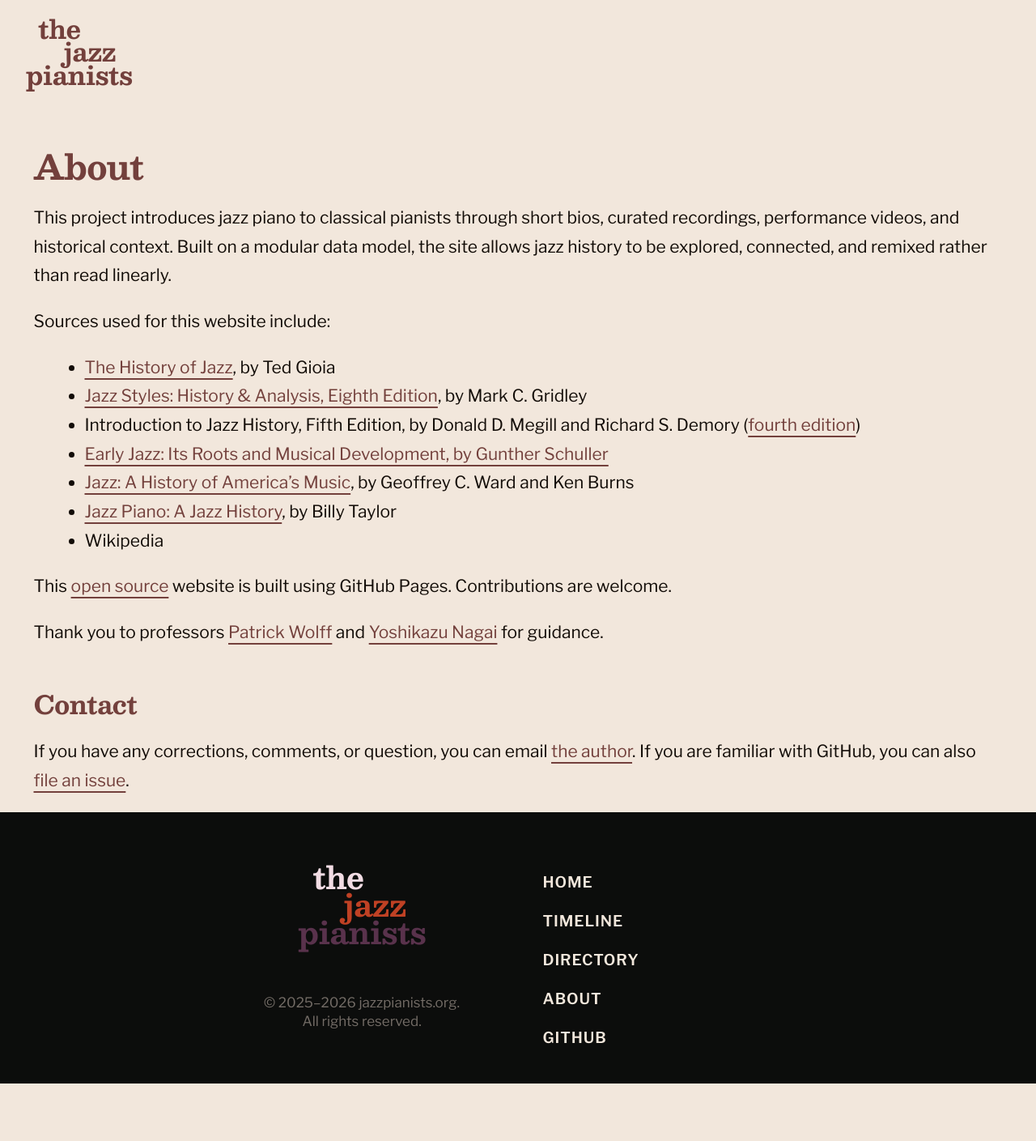
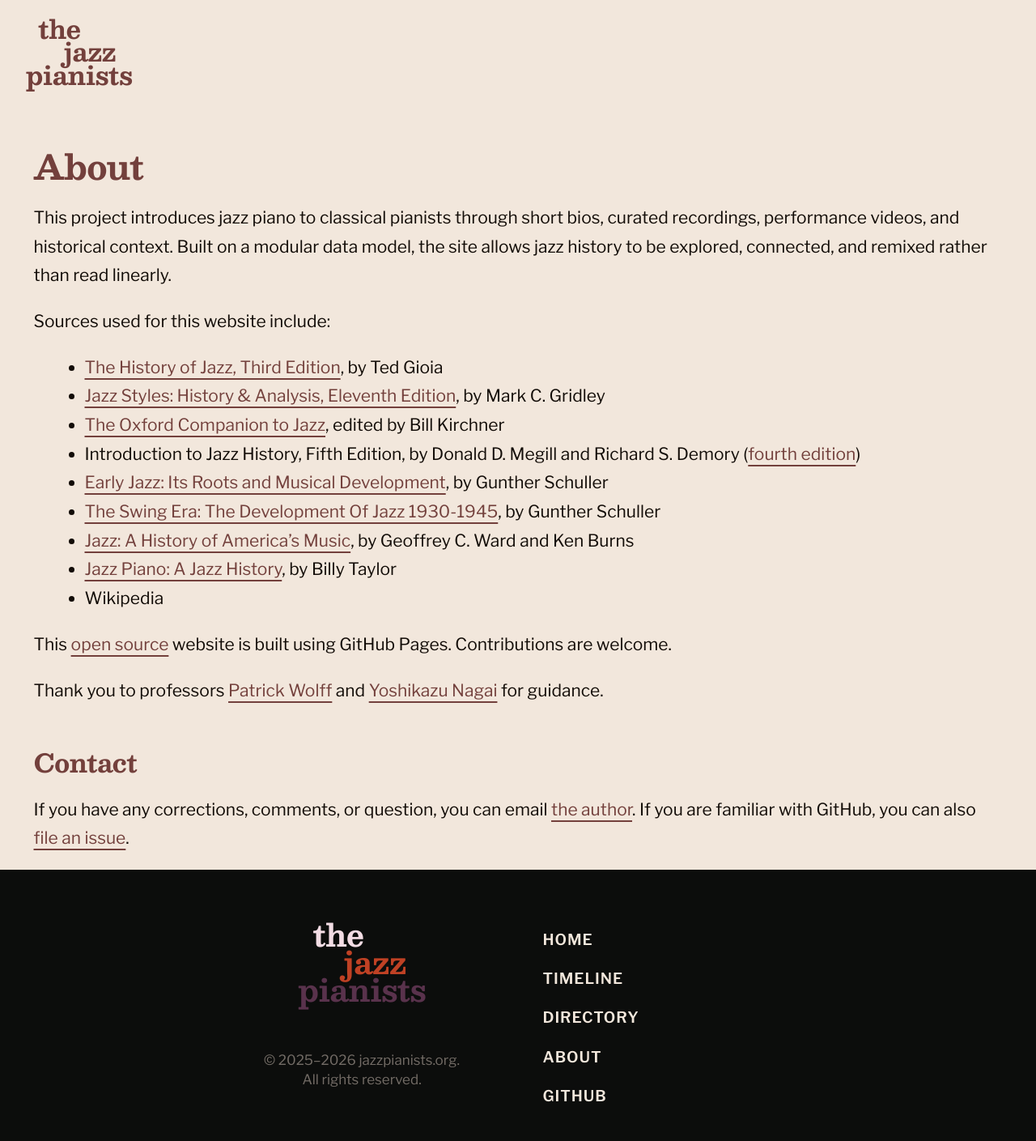
Before and after one commit to legion80/jazzpianists-org, a Jekyll site: the page built from about.md, in a window 1280 px wide. Shown: the whole page at 81% size. Built offline with Jekyll 4.4.1, drawn with Linux system fonts in a browser that asks for light colours; before the commit the page ends 1338 px from its top, so only the background shows below that.

Commit message:
Update sources

```diff
--- a/about.md
+++ b/about.md
@@ -7,10 +7,12 @@ This project introduces jazz piano to classical pianists through short bios, cur
 
 Sources used for this website include:
 
-- [The History of Jazz](https://global.oup.com/academic/product/the-history-of-jazz-9780190087210?cc=us&lang=en&), by Ted Gioia
-- [Jazz Styles: History & Analysis, Eighth Edition](https://jazzstyles.net), by Mark C. Gridley
+- [The History of Jazz, Third Edition](https://global.oup.com/academic/product/the-history-of-jazz-9780190087210?cc=us&lang=en&), by Ted Gioia
+- [Jazz Styles: History & Analysis, Eleventh Edition](https://jazzstyles.net), by Mark C. Gridley
+- [The Oxford Companion to Jazz](https://archive.org/details/oxfordcompaniont00kirc), edited by Bill Kirchner
 - Introduction to Jazz History, Fifth Edition, by Donald D. Megill and Richard S. Demory ([fourth edition](https://archive.org/details/introductiontoja04edmegi))
-- [Early Jazz: Its Roots and Musical Development, by Gunther Schuller](https://archive.org/details/earlyjazzitsroo000schu)
+- [Early Jazz: Its Roots and Musical Development](https://archive.org/details/earlyjazzitsroo000schu), by Gunther Schuller
+- [The Swing Era: The Development Of Jazz 1930-1945](https://archive.org/details/isbn_9780195043129), by Gunther Schuller
 - [Jazz: A History of America's Music](https://archive.org/details/jazzhistoryofame0000ward/page/n5/mode/2up), by Geoffrey C. Ward and Ken Burns
 - [Jazz Piano: A Jazz History](https://archive.org/details/jazzpianojazzhis0000tayl), by Billy Taylor
 - Wikipedia
```
